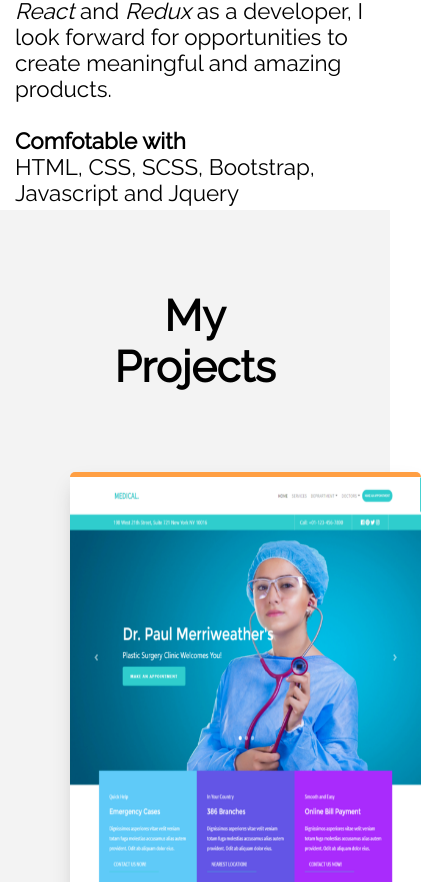
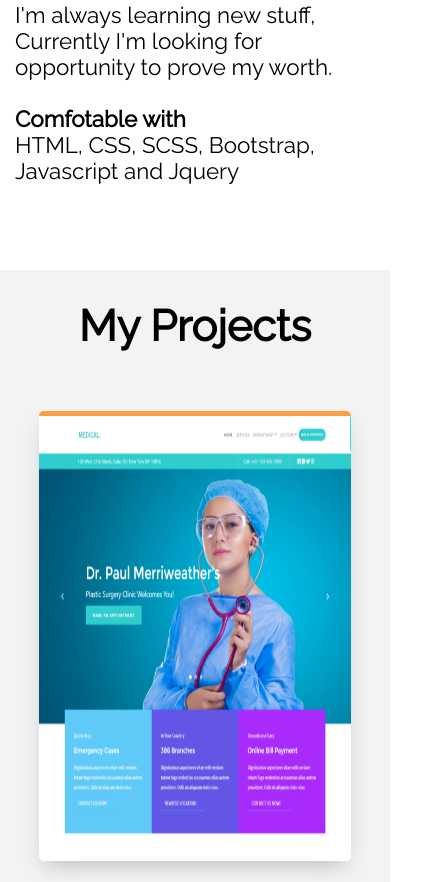
Before and after one commit to Abdelrhmangad/portfolio, a plain HTML site: page index.html in a window 390 px wide. Shown: the part 1118-2000 px from the top of the page, 421 px wide, since content can reach past the window. Drawn offline with Linux system fonts and the light colour scheme.

Commit message:
Adding MVC system to projects to be eay to add more projects to it and fix some responsivness BUGS

```diff
--- a/css/main.css
+++ b/css/main.css
@@ -1,30 +1,35 @@
 /* Start Global Styles */
-*{
+* {
     margin: 0;
     padding: 0;
     box-sizing: border-box;
     font-family: var(--main-font);
 }
-html{
+
+html {
     scroll-behavior: smooth;
 }
-a{
+
+a {
     color: black;
     text-decoration: none;
 }
-.container{
+
+.container {
     width: 70vw;
     margin: auto;
 }
+
 /* Start Media responsivness */
-@media (max-width:997px){
-    .container{
+@media (max-width:997px) {
+    .container {
         width: 100%;
     }
 }
+
 /* End Media responsivness */
 
-.yellow-tape{
+.yellow-tape {
     position: absolute;
     background: var(--main-color);
     color: var(--text-colors);
@@ -33,58 +38,63 @@ a{
     z-index: 1;
     font-size: 1.5em;
 }
+
 /*End Global Styles */
 
 
 /* Start Root Styles */
-:root{
-    --font-size:1.3em;
+:root {
+    --font-size: 1.3em;
     --main-font: 'Raleway', sans-serif;
     /* --main-color:#fff600; */
-    --main-color:#ff9f43;
-    --background-color:#fff;
-    --Sec-background-color:#f3f3f3;
+    --main-color: #ff9f43;
+    --background-color: #fff;
+    --Sec-background-color: #f3f3f3;
 
-    --text-colors:rgb(245, 245, 245);
+    --text-colors: rgb(245, 245, 245);
 }
 
 /* End  Root Styles */
 
 
 /* Start Nav Bar section */
-nav{
+nav {
     background: var(--background-color);
+    position: fixed;
+    top: 0px;
     padding: 20px;
-    font-size:var(--font-size);
-    position: fixed;
+    font-size: var(--font-size);
     width: 100%;
     z-index: 9999;
     /* ################## THis will be added with js on scrol */
     /* box-shadow: 1px 1px 55px rgba(0, 0, 0, 0.062); */
-    -webkit-box-shadow: 0 10px 20px -6px rgb(248, 248, 248);
-    -moz-box-shadow: 0 10px 20px -6px rgb(248, 248, 248);
-         box-shadow: 0 10px 20px -6px rgb(248, 248, 248);
+    -webkit-box-shadow: 0 10px 20px -6px hsl(0, 0%, 95%);
+    -moz-box-shadow: 0 10px 20px -6px hsl(0, 0%, 95%);
+    box-shadow: 0 10px 20px -6px hsl(0, 0%, 95%);
 }
+
 /* Start Aside Menu */
-nav .side-menu{
+nav .side-menu {
     position: absolute;
     right: 0px;
     top: 0px;
     height: 100vh;
     width: 30vw;
     background: var(--main-color);
-    z-index: 3;
+    z-index: 99999;
     transition: .6s all ease-in-out;
     -webkit-box-shadow: 0 10px 20px -6px rgba(248, 248, 248, 0.5);
     -moz-box-shadow: 0 10px 20px -6px rgba(248, 248, 248, 0.438);
-         box-shadow: 0 10px 20px -6px rgba(82, 68, 68, 0.479);
+    box-shadow: 0 10px 20px -6px rgba(82, 68, 68, 0.479);
 }
-@media (max-width:767px){
-    nav .side-menu{
-        width:100vw;
+
+@media (max-width:767px) {
+    nav .side-menu {
+        width: 100vw;
     }
 }
-nav .side-menu ul{
+
+nav .side-menu ul {
     position: relative;
     list-style: none;
     display: flex;
@@ -94,112 +104,129 @@ nav .side-menu ul{
     text-align: center;
     color: var(--text-colors);
 }
-nav .side-menu ul li.close{
+
+nav .side-menu ul li.close {
     width: 30px;
     color: #333;
-    font-size:2.2em;
+    font-size: 2.2em;
     position: absolute;
     top: -30px;
     left: 65px;
     cursor: pointer;
 }
-nav .side-menu ul li{
+
+nav .side-menu ul li {
     width: 100%;
     margin-top: auto;
     margin-top: 30px;
     padding: 20px;
     transition: 1s all ease-in-out;
 }
-nav .side-menu ul li a{
+
+nav .side-menu ul li a {
     color: var(--text-colors);
 }
-nav .side-menu ul li a:hover{
+
+nav .side-menu ul li a:hover {
     border-bottom: 1px solid var(--text-colors);
 }
-nav .side-menu ul li:nth-of-type(2){
+
+nav .side-menu ul li:nth-of-type(2) {
     padding-top: 100px;
 }
-nav .side-menu  a img{
-    transition:.2s all ease-in-out;
+
+nav .side-menu a img {
+    transition: .2s all ease-in-out;
     color: var(--text-colors);
 }
-nav .side-menu  a img:hover{
-    transform:translateY(-5px);
+
+nav .side-menu a img:hover {
+    transform: translateY(-5px);
 }
 
 /* End Aside Menu */
-nav .container .gad{
+nav .container .gad {
     float: left;
     padding: 10px;
 }
-nav .container .dropdown{
+
+nav .container .dropdown {
     position: relative;
     float: right;
     cursor: pointer;
     padding: 10px;
 }
+
 /* End Nav Bar section */
 
 
 /* Start landing page Section */
 
-section.landing-page{
+section.landing-page {
     background: var(--background-color);
     padding: 50px;
-    padding-top: 190px;
+    margin-top: 100px;
+    margin-bottom: 70px;
     display: flex;
     justify-content: center;
     align-items: center;
     flex-wrap: wrap;
     position: relative;
 }
-section.landing-page img{
+
+section.landing-page img {
     width: 20rem;
     height: 30rem;
     /* box-shadow: 0px 30px 60px rgba(0,0,0,35%); */
     -webkit-box-shadow: 0 10px 20px -6px rgb(107, 107, 107);
     -moz-box-shadow: 0 10px 20px -6px rgb(107, 107, 107);
-         box-shadow: 0 10px 20px -6px rgb(107, 107, 107);
+    box-shadow: 0 10px 20px -6px rgb(107, 107, 107);
     z-index: 2;
 }
-section.landing-page .intro-name{
+
+section.landing-page .intro-name {
     display: block;
     margin-left: 50px;
     margin-top: -120px;
 }
-section.landing-page .intro-name p{
+
+section.landing-page .intro-name p {
     font-size: 2rem;
     font-weight: 10;
 }
-section.landing-page .intro-name .my-name{
+
+section.landing-page .intro-name .my-name {
     font-size: 4rem;
     font-weight: bold;
 }
+
 /* ===============start Style of Yellow Tape */
-section.landing-page .yellow-tape{
+section.landing-page .yellow-tape {
     display: block;
     left: 180px;
     bottom: 70px;
     text-align: right;
     font-size: 1.5rem;
 }
+
 /* ===============End Style of Yellow Tape */
 
 
 /* -------------Start Responsive media for landing page Section */
-@media (max-width: 900px){
-    section.landing-page{
-        display:flex;
+@media (max-width: 900px) {
+    section.landing-page {
+        display: flex;
         justify-content: center;
     }
 
-    section.landing-page img{
+    section.landing-page img {
         width: 160px;
         height: 200px;
         border-radius: 100%;
         text-align: right;
     }
-    section.landing-page .intro-name{
+
+    section.landing-page .intro-name {
         display: block;
         text-align: center;
         margin-left: 0px;
@@ -207,15 +234,18 @@ section.landing-page .yellow-tape{
         margin-bottom: 40px;
         font-size: 1rem;
     }
-    section.landing-page .intro-name p{
+
+    section.landing-page .intro-name p {
         font-size: 2rem;
         font-weight: 10;
     }
-    section.landing-page .intro-name .my-name{
+
+    section.landing-page .intro-name .my-name {
         font-size: 3rem;
         font-weight: bold;
     }
-    section.landing-page .yellow-tape{
+
+    section.landing-page .yellow-tape {
         margin: auto;
         width: 50vw;
         left: auto;
@@ -224,21 +254,23 @@ section.landing-page .yellow-tape{
         font-size: 1rem;
     }
 }
+
 /* -------------End Responsive media for landing page Section */
+
 /* End landing page Section */
 
 
 /* Start Who Am I Section */
-.who-me{
+.who-me {
     background: var(--background-color);
     margin: auto;
-    padding: 100px;
-    padding-left:100px;
+    padding: 100px 100px -50px;
+    overflow: hidden;
     position: relative;
-    height:100%;
 }
+
 /* Start Social Media Circle */
-.who-me .social-media{
+.who-me .social-media {
     position: fixed;
     top: 200px;
     transform: translateX(-230px);
@@ -258,170 +290,192 @@ section.landing-page .yellow-tape{
     cursor: pointer;
     -webkit-box-shadow: 0 5px 10px -6px rgb(107, 107, 107);
     -moz-box-shadow: 0 5px 10px -6px rgb(107, 107, 107);
-         box-shadow: 0 5px 10px -6px rgb(107, 107, 107);
+    box-shadow: 0 5px 10px -6px rgb(107, 107, 107);
 }
-.who-me .social-media:hover{
-    transform:translateX(-99px);
+
+.who-me .social-media:hover {
+    transform: translateX(-99px);
 }
-.who-me .social-media .phone{
-    width:32px;
-    height:32px;
+
+.who-me .social-media .phone {
+    width: 32px;
+    height: 32px;
 }
+
 .who-me .social-media .social-accounts {
     display: flex;
     justify-content: space-around;
     position: relative;
     left: -10px;
 }
-.who-me .social-accounts a{
+
+.who-me .social-accounts a {
     position: relative;
     transition: .1s all ease-in-out;
 }
-.who-me .social-accounts a:hover{
+
+.who-me .social-accounts a:hover {
     transform: translateY(-5px);
 }
+
 /* ENd Social Media Circle */
-.who-me h2{
-    font-size:3rem ;
+.who-me h2 {
+    font-size: 3rem;
     font-weight: bold;
     text-align: left;
 }
-.who-me .sec-content{
+
+.who-me .sec-content {
     position: relative;
     display: flex;
     justify-content: center;
     flex-direction: row-reverse;
 }
 
-.who-me .sec-content .yellow-tape{
+.who-me .sec-content .yellow-tape {
     position: absolute;
-    font-size:1.4rem;
+    font-size: 1.4rem;
     top: 10px;
     left: 150px;
-    width:62vw;
+    width: 62vw;
 }
-.who-me .sec-content img{
-    position:relative;
+
+.who-me .sec-content img {
+    position: relative;
     z-index: 1;
     top: -30px;
-    height:400px;
+    height: 400px;
 }
-.who-me .sec-content .descripe-me{
-    font-size:1.4rem;
+
+.who-me .sec-content .descripe-me {
+    font-size: 1.4rem;
     position: relative;
-    top:120px;
-    padding-bottom: 200px;
-    height:100% ;
+    top: 120px;
+    height: 100%;
 }
 
 /* -------------- Start Responsivness media of who me section */
-@media (max-width: 1024px){
+@media (max-width: 1024px) {
+
     /* .who-me{
         background:red;
     } */
-    .who-me .sec-content{
+    .who-me .sec-content {
         flex-wrap: wrap;
         align-items: center;
         overflow: visible;
     }
-    .who-me .sec-content .yellow-tape{
-        font-size:1.1rem;
+
+    .who-me .sec-content .yellow-tape {
+        font-size: 1.1rem;
         width: 50vw;
         left: 0px;
     }
-    .who-me .sec-content img{
+
+    .who-me .sec-content img {
         position: absolute;
         height: 120px;
-        width:120px;
+        width: 120px;
         top: -15px;
         border-radius: 50%;
-        right:0px;
+        right: 0px;
     }
-    .who-me .sec-content .descripe-me{
+
+    .who-me .sec-content .descripe-me {
         font-size: 1.4rem;
         position: relative;
-        height: 800px;
+        /* Distance between who me and projects section */
+        height: 600px;
     }
 }
-@media (max-width: 768px){
-    .container{
+
+@media (max-width: 768px) {
+    .container {
         width: 100%;
     }
-    .who-me{
+
+    .who-me {
         /* background:green; */
         padding: 50px 15px;
         overflow: hidden;
     }
-    .who-me h2{
-        text-align:center;
+
+    .who-me h2 {
+        text-align: center;
     }
-    .who-me .sec-content{
-        word-wrap:wrap;
+
+    .who-me .sec-content {
+        word-wrap: wrap;
     }
-    .who-me .sec-content img{
-        display:block;
-        top:5px;
+
+    .who-me .sec-content img {
+        display: block;
+        top: 5px;
     }
-    .who-me .sec-content .descripe-me{
-        height:900px;
-        width:100%;
-        margin-top:20px;
+
+    .who-me .sec-content .descripe-me {
+        height: 900px;
+        width: 100%;
+        margin-top: 20px;
     }
 }
-/* @media (max-width: 700px){
-    .who-me{
 
-    }
-    .who-me h2{
-        text-align:center;
-    }
-} */
-@media (max-width: 480px){
+@media (max-width: 480px) {
+
     /* .who-me{
         background:blue;
     } */
-    .who-me .sec-content .yellow-tape{
+    .who-me .sec-content .yellow-tape {
         text-align: center;
     }
-    .who-me .sec-content img{
-        display:block;
+
+    .who-me .sec-content img {
+        display: block;
     }
 
 
-    .who-me .sec-content .descripe-me{
+    .who-me .sec-content .descripe-me {
         top: 150px;
-        width:100vw;
-        height:970px
+        width: 100vw;
+        height: 600px
     }
 }
+
 /* -------------- ENd Responsivness media of who me section */
 
 /* End Who Am I Section */
 
 /* Start Pojects Section */
-.projects{
+.projects {
     position: relative;
-    padding: 50px;
     margin-top: -50px;
     background: var(--Sec-background-color);
     text-align: center;
+    overflow: hidden;
 }
-.projects h2{
-    font-size:2.7rem ;
+
+
+.projects h2 {
+    font-size: 2.7rem;
     font-weight: bold;
     padding: 30px;
     margin-bottom: 30px;
 }
-.projects .projects-file{
-    display: flex;
-    flex-wrap: nowrap;
-    justify-content: space-around;
+
+.projects .projects-view {
+    display: grid;
+    grid-template-columns: repeat(auto-fit, minmax(340px, 1fr));
+}
+
+.projects .projects-view .project {
+    display: grid;
+    justify-content: center;
     align-items: center;
+    width: 50vw;
+    /* background-color: rgb(35, 25, 46); */
 }
-.projects .projects-file .project{
-    margin: 20px;
-}
-.projects .project .project-img{
+
+.projects .projects-view .project .project-img {
     position: relative;
     border-top: 5px solid var(--main-color);
     border-radius: 5px;
@@ -431,19 +485,32 @@ section.landing-page .yellow-tape{
     overflow: hidden;
     -webkit-box-shadow: 0 10px 20px -6px rgb(189, 189, 189);
     -moz-box-shadow: 0 10px 20px -6px rgb(189, 189, 189);
-         box-shadow: 0 10px 20px -6px rgb(189, 189, 189);
+    box-shadow: 0 10px 20px -6px rgb(189, 189, 189);
+}
 
+.projects .projects-view .project .project-img {
+    position: relative;
+    border-top: 5px solid var(--main-color);
+    border-radius: 5px;
+    width: 40vw;
+    height: 450px;
+    z-index: 1;
+    overflow: hidden;
+    -webkit-box-shadow: 0 10px 20px -6px rgb(189, 189, 189);
+    -moz-box-shadow: 0 10px 20px -6px rgb(189, 189, 189);
+    box-shadow: 0 10px 20px -6px rgb(189, 189, 189);
+}
 
-}
-.projects .project-img:hover .demo-div{
+.projects .projects-view .project-img:hover .demo-div {
     transform: translateX(20px);
 }
-.projects .project-img .demo-div{
+
+.projects .projects-view .project-img .demo-div {
     position: absolute;
     bottom: 0;
     right: 0;
-    width: 40%;
-    height: 20%;
+    width: 60%;
+    height: 15%;
 
     display: flex;
     justify-content: center;
@@ -451,8 +518,8 @@ section.landing-page .yellow-tape{
 
     background-color: var(--main-color);
     color: var(--text-colors);
-    border-radius:80% 0%  0%  0%;
-    z-index:2;
+    border-radius: 80% 0% 0% 0%;
+    z-index: 2;
 
     font-weight: bolder;
     font-size: var(--font-size);
@@ -462,42 +529,53 @@ section.landing-page .yellow-tape{
     transform: translateX(250px);
     transition: 0.4s all ease-in-out;
 }
-.projects .demo-div a{
+
+.projects .projects-view .demo-div a {
     color: var(--text-colors);
 }
-.projects .projects-file .project img{
+
+.projects .projects-view .project img {
     width: 100%;
     height: 100%;
 }
 
-.projects .project .project-name{
+.projects .projects-view .project-name {
     padding-top: 20px;
     padding-bottom: 20px;
-    font-size: 1.5rem;
+    font-size: 2em;
     font-weight: bolder;
 }
 
-/* --------------------------------------- STart Media responsivness of Projects  section*/
-@media (max-width:992px){
-    .projects{
-        margin-top: -450px;
+/* --------------------------------------- STart Media responsivness of Projects  section for tablets*/
+@media (max-width:992px) {
+
+    .projects .projects-view {
+        /* margin-top: -450px; */
+        margin-bottom: 20px;
+        overflow: hidden;
+        grid-template-columns: 1fr;
     }
-    section.projects .projects-file{
-        flex-wrap: wrap;
+
+    .projects .projects-view .project {
+        width: 100vw;
     }
-    section.projects .project .project-img{
-        width:90vw;
+
+    .projects .projects-view .project .project-img {
+        width: 80%;
+        margin: auto;
     }
 }
-/* --------------------------------------- End Media responsivness of Projects Section */
+
+/* --------------------------------------- End Media responsivness of Projects Section for tablets*/
 /* End Pojects Section */
 
 /* Start Footer Section */
-footer{
+footer {
     padding: 20px;
     text-align: center;
     background: var(--main-color);
     color: var(--text-colors);
     font-size: 1.5em;
 }
+
 /* End Footer Section */
--- a/index.html
+++ b/index.html
@@ -86,7 +86,7 @@
 
 
 <!-- Start Who Am I Section -->
-<main class="who-me" id="about">
+<div class="who-me" id="about">
     <div class="social-media">
         <img class="phone" src="https://img.icons8.com/ios-filled/50/000000/phone.png">
         <div class="social-accounts">
@@ -119,7 +119,7 @@
                 I am Very passoinate about building things and learning new skills.
                 <br><br>
 
-                Nowadays, I'm learning about <i>React</i> and <i>Redux</i> as  a developer, I look forward for opportunities to create meaningful and amazing products.                <br><br>
+                I'm always learning new stuff, Currently I'm looking for opportunity to prove my worth.                <br><br>
                 <strong>Comfotable with</strong>
                 <br>
                 <span class="skills">HTML, CSS, SCSS, Bootstrap, Javascript and Jquery</span>
@@ -128,60 +128,25 @@
             </p>
         </div>
     </div>
-</main>
+</div>
 <!-- End Who Am I Section -->
 
 <!-- Start Projects Section -->
-<section class="projects" id="projects">
+<section class="projects">
     <h2>My Projects</h2>
 
-    <div class="projects-file">
-        <div class="project">
+    <div class="projects-view" id="projects">
+        <!-- <div class="project">
             <div class="project-img">
-                <div class="demo-div">
-                    <a href="https://abdelrhmangad.github.io/Clinc/#" target="_blank">View Demo</a>
-                </div>
-                <img src="images/med1.png" alt="">
-            </div>
-            <p class="project-name">
-                Hospital
-            </p>
-        </div>
-        <div class="project">
-            <div class="project-img">
-                <div class="demo-div">
-                    <a href="https://abdelrhmangad.github.io/bino-inc/" target="_blank">View Demo</a>
-                </div>
-                <img src="images/bin2.png" alt="">
-            </div>
-            <p class="project-name">
-                Bino Inc.
-            </p>
-        </div>
-    </div>
-    <div class="projects-file">
-        <div class="project">
-            <div class="project-img">
-                <div class="demo-div">
-                    <a href="https://abdelrhmangad.github.io/AXIT/" target="_blank">View Demo</a>
-                </div>
-                <img src="images/ax1.png" alt="">
-            </div>
-            <p class="project-name">
-                Axit
-            </p>
-        </div>
-        <div class="project">
-            <div class="project-img">
-                <div class="demo-div">
-                    <a href="https://abdelrhmangad.github.io/Bino/" target="_blank">View Demo</a>
-                </div>
-                <img src="images/bin1.png" alt="">
+               <div class="demo-div">
+                  <a href="https://abdelrhmangad.github.io/bino-inc/" target="_blank">View Demo</a>
+               </div>
+               <img src="images/bin2.png" alt="">
             </div>
             <p class="project-name">
                 Bino
             </p>
-        </div>
+         </div> -->
     </div>
 </section>
 <!-- End Projects Section -->
@@ -195,6 +160,7 @@
 <!-- End Footer Section -->
     <!-- Start Javascript Code -->
     <script src="js/main.js"></script>
+    <script src="js/project.mvc.js"></script>
     <!-- End Javascript Code -->
 </body>
 </html>
--- a/js/main.js
+++ b/js/main.js
@@ -4,25 +4,20 @@ const closeBtn = document.getElementById("closeBtn");
 const asideMenu = document.getElementById('aside');
 const dropMenu = document.getElementById('dropMenu');
 
-asideMenu.style.transform = "translateX("+ asideMenu.offsetWidth +"px)";
+asideMenu.style.transform = "translateX(" + asideMenu.offsetWidth + "px)";
 
-function closeMenu(){
-    asideMenu.style.transform = "translateX("+ asideMenu.offsetWidth +"px)";
+function closeMenu() {
+    asideMenu.style.transform = "translateX(" + asideMenu.offsetWidth + "px)";
 };
-console.log(asideMenu.offsetWidth)
-console.log(asideMenu)
 
-function openMenu(){
+function openMenu() {
     asideMenu.style.transform = "translateX(0px)";
 }
 
-console.log("translateX(-"+ asideMenu.offsetWidth +"px)")
-console.log("translateX("+ asideMenu.offsetWidth +"px)")
-
-dropMenu.addEventListener("click", function(){
+dropMenu.addEventListener("click", function () {
     console.log("CLICKED")
-    console.log("translateX(-"+ asideMenu.offsetWidth +")");
-    asideMenu.style.transform = "translateX(-"+ asideMenu.offsetWidth +")";
+    console.log("translateX(-" + asideMenu.offsetWidth + ")");
+    asideMenu.style.transform = "translateX(-" + asideMenu.offsetWidth + ")";
 })
 
 // End  ASide menu Closing
--- /dev/null
+++ b/js/project.mvc.js
@@ -0,0 +1,64 @@
+// We gonna display projects from mvc
+
+let model = {
+   projects: [
+      {
+         name: "Clinc",
+         url: "https://abdelrhmangad.github.io/Clinc/#",
+         img: "images/med1.png"
+      },
+      {
+         name: "Bino",
+         url: "https://abdelrhmangad.github.io/bino-inc/",
+         img: "images/bin2.png"
+      },
+      {
+         name: "Axit",
+         url: "https://abdelrhmangad.github.io/AXIT/",
+         img: "images/ax1.png"
+      },
+      {
+         name: "Bino.INC",
+         url: "https://abdelrhmangad.github.io/Bino/",
+         img: "images/bin1.png"
+      }
+   ]
+};
+
+let controller = {
+   init: function () {
+      viewProjects.init();
+   },
+   projectsAtModel: function () {
+      return model.projects
+   }
+};
+
+let viewProjects = {
+   init: function () {
+      this.render();
+   },
+   render: function () {
+      let projectsSection = document.getElementById('projects');
+      controller.projectsAtModel().map((project) => {
+         let eachProject = `
+            <div class="project">
+               <div class="project-img">
+                  <div class="demo-div">
+                     <a href="${project.url}" target="_blank">View Demo</a>
+                  </div>
+                  <img src="${project.img}" alt="">
+               </div>
+               <p class="project-name">
+                  ${project.name}
+               </p>
+            </div>
+         `
+
+         projectsSection.innerHTML += eachProject;
+      })
+      console.log(controller.projectsAtModel());
+   }
+}
+
+controller.init();
```
